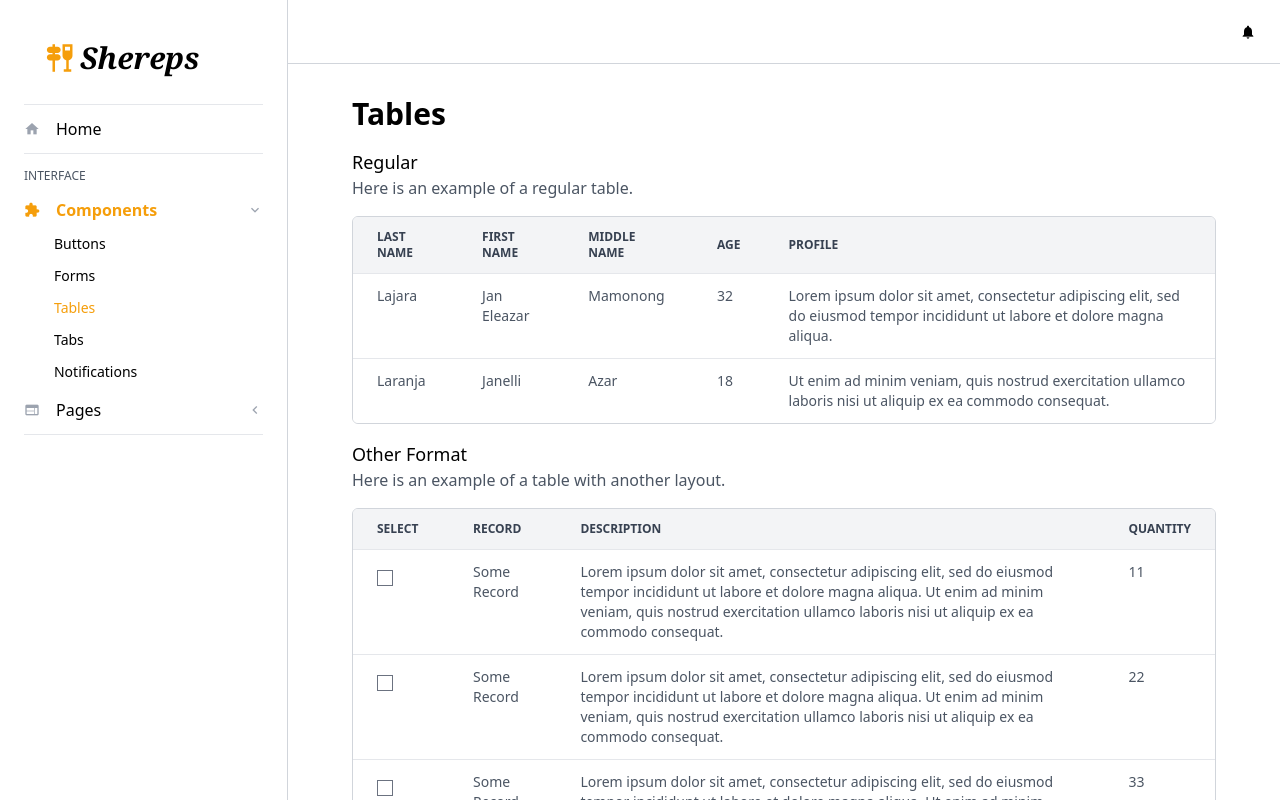
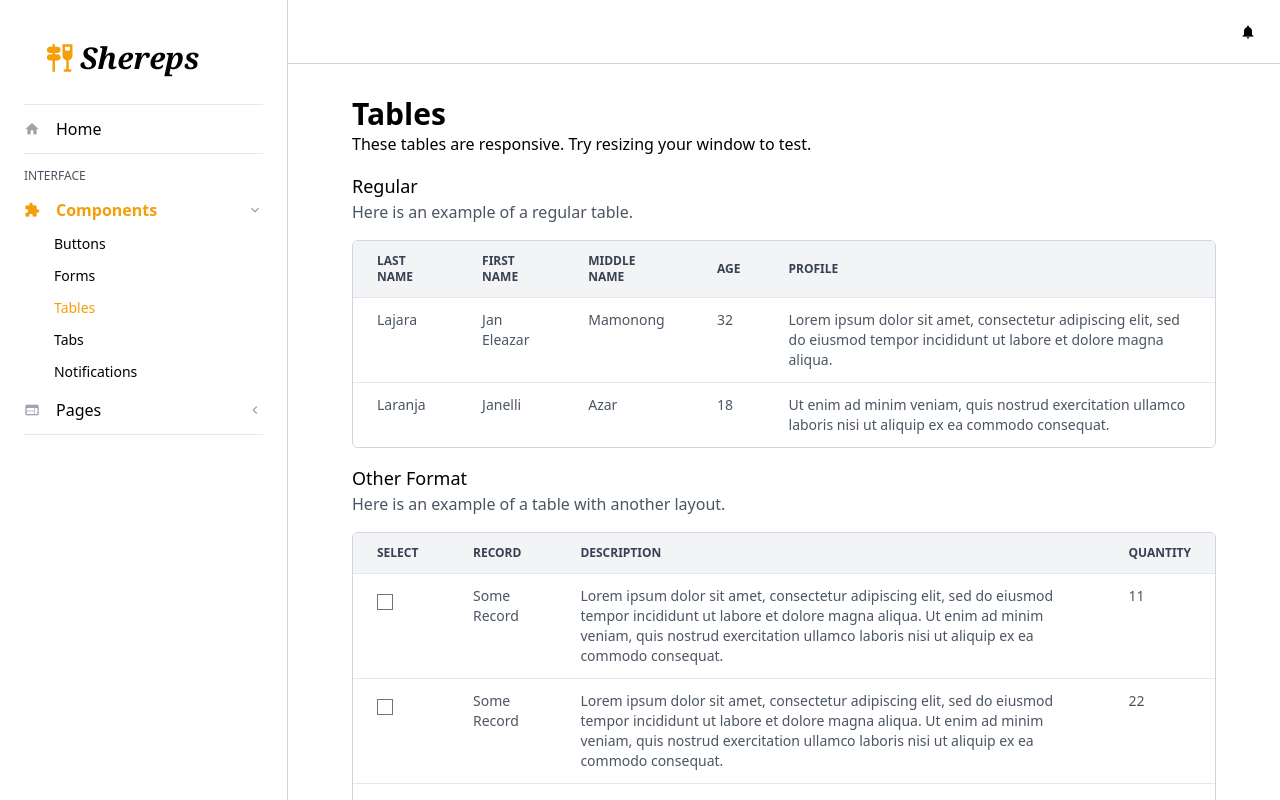
Before and after one commit to janlajara/tailwindcss-practice, a Vue app: page /#/components/tables in a window 1280 px wide. Shown: the top 800 px of the page. Built offline with nearby package versions, Linux system fonts and the light colour scheme.

Commit message:
added table description

```diff
--- a/src/views/pages/Tables.vue
+++ b/src/views/pages/Tables.vue
@@ -1,6 +1,7 @@
 <template>
     <div>
         <Page title="Tables">
+            <p>These tables are responsive. Try resizing your window to test.</p>
             <Section heading="Regular" description="Here is an example of a regular table.">
                 <Table
                     :headers="['Last name', 'First name', 'Middle name', 'Age', 'Profile']"
```
